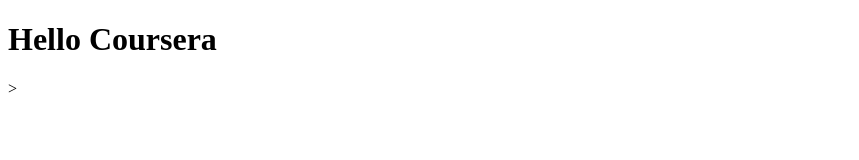
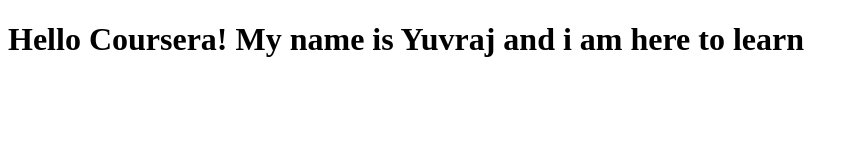
Before and after one commit to yuvrajkumar11/Coursera-test, a plain HTML site: page site/index.html in a window 1280 px wide. Shown: the whole page, without its empty margins (0-859 px from the left). Drawn offline with Linux system fonts and the light colour scheme.

Commit message:
Small addition

```diff
--- a/site/index.html
+++ b/site/index.html
@@ -4,6 +4,6 @@
 	<title>Hello Coursera!</title>
 </head>
 <body>
-<h1>Hello Coursera</h1>>
+<h1>Hello Coursera! My name is Yuvraj and i am here to learn</h1>
 </body>
 </html>
```
